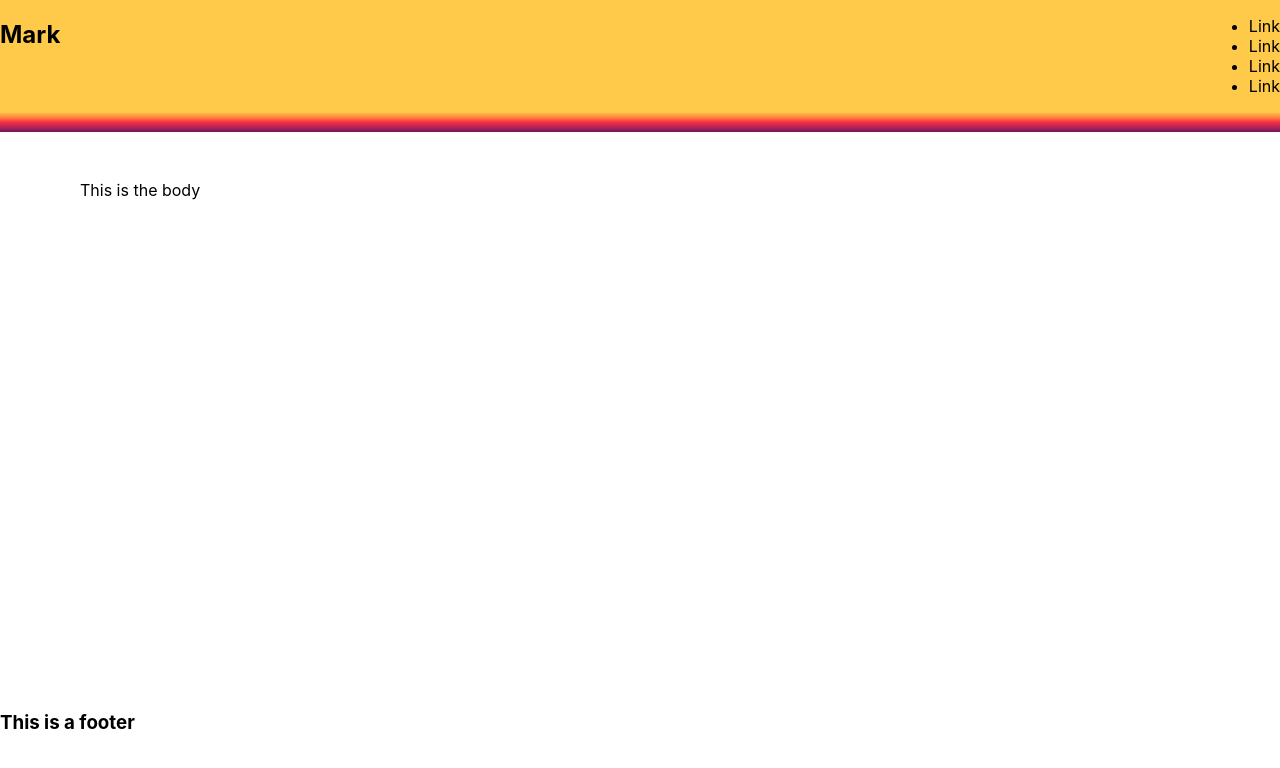
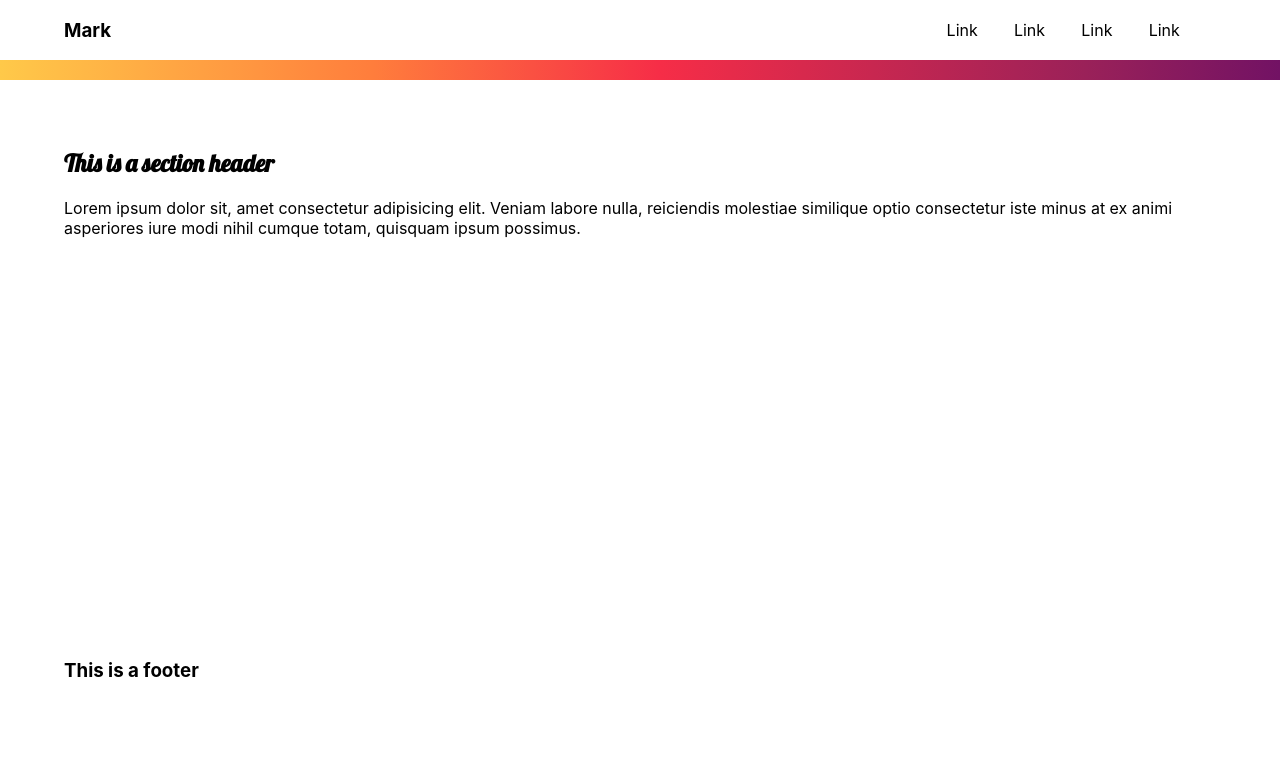
Before and after one commit to machr/powellmark-com, a Next.js app: page / in a window 1280 px wide. Shown: the top 768 px of the page. Built offline with nearby package versions, Linux system fonts and the light colour scheme.

Commit message:
Add container element

```diff
--- a/components/Container.js
+++ b/components/Container.js
@@ -1,11 +1,17 @@
-
+import styled from 'styled-components';
 
 const Container = ({ children }) => {
   return (
-    <section>
+    <Wrapper>
       {children}
-    </section>
+    </Wrapper>
   )
 }
 
+const Wrapper = styled.section`
+  width: 90vw;
+  margin: 0 auto;
+`
+
+
 export default Container;
--- a/components/Header.js
+++ b/components/Header.js
@@ -1,21 +1,23 @@
 import NavBar from './NavBar'
 import styled from 'styled-components';
-
+import Container from './Container';
 
 const Header = () => {
   return (
     <StyledHeader>
-      <NavBar />
+      <Container>
+        <NavBar />
+      </Container>
     </StyledHeader>
   )
 }
 
 const StyledHeader = styled.header`
-  background: #ffc949;
+
   &:after {
     content: '';
     display: block;
-    background: linear-gradient(180deg, #FFC949 0%, #FF7D3C 29.17%, #F62D47 51.56%, #9A2159 84.9%, #721264 100%);
+    background: linear-gradient(90deg, #FFC949 0%, #FF7D3C 29.17%, #F62D47 51.56%, #9A2159 84.9%, #721264 100%);
     height: 20px;
 
   }
--- a/components/Layout.js
+++ b/components/Layout.js
@@ -1,12 +1,12 @@
 import Header from '../components/Header';
-
+import Container from './Container';
 
 const Layout = ({children}) => (
   <div>
     <Header />
-    <div>
+    <Container>
       { children }
-    </div>
+    </Container>
   </div>
 )
 
--- a/components/NavBar.js
+++ b/components/NavBar.js
@@ -5,12 +5,12 @@ const NavBar = () => {
   return (
     <Nav>
       <h1><a href="logo">Mark</a></h1>
-      <ul>
+      <NavLinks>
         <li><Link href="/">Link</Link></li>
         <li><Link href="/about">Link</Link></li>
         <li><Link href="/alog">Link</Link></li>
         <li><Link href="/contact">Link</Link></li>
-      </ul>
+      </NavLinks>
     </Nav>
   )
 }
@@ -20,4 +20,12 @@ const Nav = styled.nav`
   justify-content: space-between;
 `
 
+const NavLinks = styled.ul`
+  list-style-type: none;
+  display: flex;
+  width: 30%;
+  justify-content: space-evenly;
+  align-items: center;
+`
+
 export default NavBar
--- a/package.json
+++ b/package.json
@@ -9,14 +9,10 @@
     "export": "npm run build && next export"
   },
   "dependencies": {
-    "@tailwindcss/postcss7-compat": "^2.0.2",
-    "autoprefixer": "^9.8.6",
     "next": "^9.5.5",
-    "postcss": "^7.0.35",
     "react": "17.0.1",
     "react-dom": "17.0.1",
-    "styled-components": "^5.2.1",
-    "tailwindcss": "^2.0.2"
+    "styled-components": "^5.2.1"
   },
   "devDependencies": {
     "babel-plugin-styled-components": "^1.12.0"
--- a/pages/index.js
+++ b/pages/index.js
@@ -11,7 +11,8 @@ function Home(){
       </Head>
 
       <Main>
-      This is the body
+      <h2>This is a section header</h2>
+      <p>Lorem ipsum dolor sit, amet consectetur adipisicing elit. Veniam labore nulla, reiciendis molestiae similique optio consectetur iste minus at ex animi asperiores iure modi nihil cumque totam, quisquam ipsum possimus.</p>
       </Main>
 
       <footer>
@@ -22,8 +23,12 @@ function Home(){
 }
 
 const Main = styled.main`
-  padding: 3rem 5rem;
+  padding: 3rem 0;
   min-height: 70vh;
+
+  h2 {
+    font-family: 'Lobster';
+  }
 `;
 
 export default Home
--- a/styles/globals.css
+++ b/styles/globals.css
@@ -1,4 +1,4 @@
-@import url('https://fonts.googleapis.com/css2?family=Bangers&display=swap');
+@import url('https://fonts.googleapis.com/css?family=Lobster');
 
 html,
 body {
```
